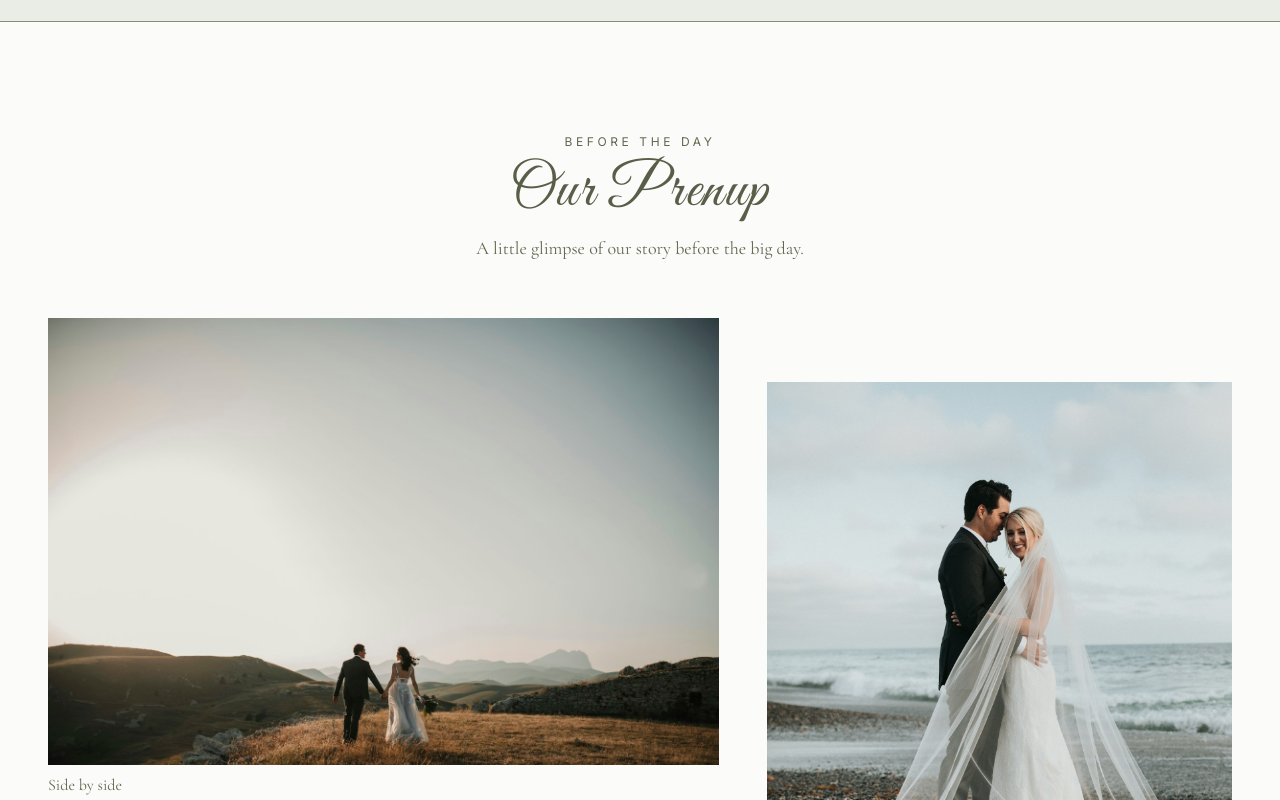
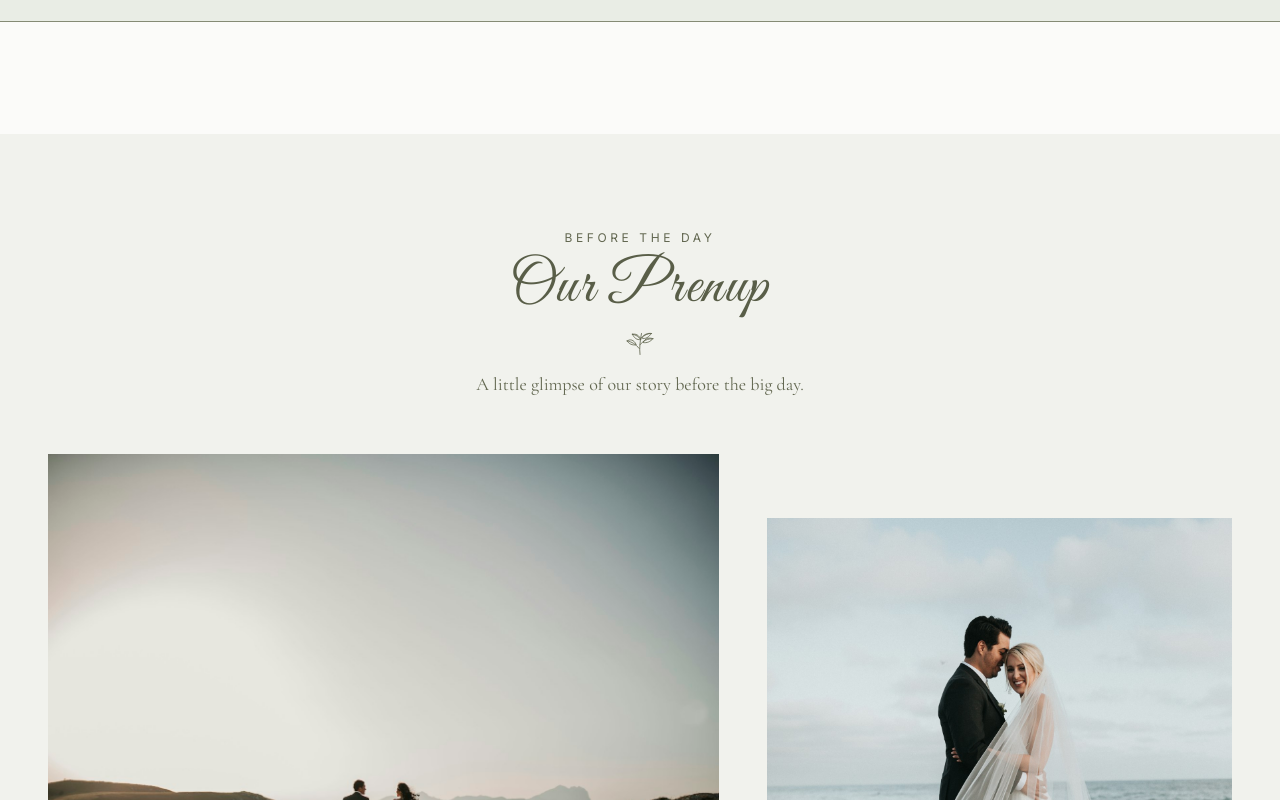
Before and after one commit to CeeZ-11/wedding-rsvp, a React (Vite) app: page / in a window 1280 px wide. Shown: the part 2540-3340 px from the top of the page. Built offline with nearby package versions, Linux system fonts and the light colour scheme; no server answers.

Commit message:
refine: elevate wedding invitation art direction

```diff
--- /dev/null
+++ b/src/components/BotanicalMark.tsx
@@ -0,0 +1,26 @@
+export function BotanicalMark({ className = "" }: { className?: string }) {
+  return (
+    <svg
+      aria-hidden="true"
+      focusable="false"
+      viewBox="0 0 64 36"
+      fill="none"
+      className={className}
+    >
+      <path
+        d="M32 32C31 24 32 14 34 4M31 24C26 18 21 15 15 14M32 19C37 13 42 11 49 11M33 12C30 8 27 6 22 5M34 10C38 6 42 4 47 4"
+        stroke="currentColor"
+        strokeWidth="1.1"
+        strokeLinecap="round"
+        strokeLinejoin="round"
+      />
+      <path
+        d="M15 14C18 11 24 12 27 19C22 20 17 18 15 14ZM49 11C45 9 39 10 36 16C41 17 46 15 49 11ZM22 5C26 4 31 6 33 12C28 13 24 10 22 5ZM47 4C43 3 37 5 34 10C39 12 44 9 47 4Z"
+        stroke="currentColor"
+        strokeWidth="1.1"
+        strokeLinecap="round"
+        strokeLinejoin="round"
+      />
+    </svg>
+  );
+}
--- a/src/components/EventLocation.tsx
+++ b/src/components/EventLocation.tsx
@@ -9,8 +9,8 @@ export function EventLocation() {
         <p className="mb-3 font-sans text-xs font-semibold uppercase tracking-[0.22em] text-olive-secondary">
           The setting
         </p>
-        <h2 className="flex items-center justify-center gap-3 font-serif text-5xl font-medium text-deep-olive sm:justify-start sm:text-6xl">
-          <MapPinned aria-hidden="true" className="h-7 w-7 stroke-[1.5] sm:h-8 sm:w-8" /> The venue
+        <h2 className="flex items-center justify-center gap-3 font-serif text-4xl font-medium text-deep-olive sm:justify-start sm:text-6xl">
+          <MapPinned aria-hidden="true" className="h-6 w-6 shrink-0 stroke-[1.5] sm:h-8 sm:w-8" /> Balai Ramirez DSB
         </h2>
       </header>
 
@@ -25,10 +25,7 @@ export function EventLocation() {
         </div>
 
         <div className="pt-1 text-center sm:pt-3 sm:text-left">
-          <p className="font-sans text-xs font-semibold uppercase tracking-[0.2em] text-olive-secondary">
-            Balai Ramirez DSB
-          </p>
-          <h3 className="mt-3 font-serif text-3xl leading-tight text-deep-olive sm:text-4xl">
+          <h3 className="mt-3 font-serif text-2xl leading-tight text-deep-olive sm:text-4xl">
             A garden setting for our day
           </h3>
           <p className="mt-4 font-sans text-base leading-relaxed text-olive-secondary">
--- a/src/components/Footer.tsx
+++ b/src/components/Footer.tsx
@@ -1,4 +1,5 @@
 import { Link } from "react-router-dom";
+import { BotanicalMark } from "./BotanicalMark";
 
 export function Footer() {
   return (
@@ -22,6 +23,8 @@ export function Footer() {
         </Link>
       </nav>
 
+      <BotanicalMark className="mx-auto mb-4 h-8 w-14 text-olive-secondary" />
+
       <p className="font-script text-4xl md:text-5xl text-deep-olive mb-3">
         Seamor &amp; Lady Stephanie
       </p>
--- a/src/components/PrenupGallery.tsx
+++ b/src/components/PrenupGallery.tsx
@@ -2,6 +2,7 @@ import { useEffect, useRef, useState } from 'react';
 import { AnimatePresence, motion, useReducedMotion } from 'framer-motion';
 import { ChevronLeft, ChevronRight, Expand, X } from 'lucide-react';
 import { prenupPhotos } from '../data/prenupPhotos';
+import { BotanicalMark } from './BotanicalMark';
 
 export function PrenupGallery() {
   const [activeIndex, setActiveIndex] = useState<number | null>(null);
@@ -163,14 +164,15 @@ export function PrenupGallery() {
       <section
         id="our-prenup"
         aria-labelledby="prenup-heading"
-        className="mx-auto mt-20 max-w-7xl px-4 pb-16 sm:mt-28 sm:px-8 lg:px-12"
+        className="mt-20 bg-light-sage/20 py-16 sm:mt-28 sm:py-24"
       >
+        <div className="mx-auto max-w-7xl px-4 sm:px-8 lg:px-12">
         <motion.header
           initial={reduceMotion ? false : { opacity: 0, y: 16 }}
           whileInView={reduceMotion ? undefined : { opacity: 1, y: 0 }}
           viewport={{ once: true, amount: 0.4 }}
           transition={{ duration: reduceMotion ? 0 : 0.7, ease: [0.22, 1, 0.36, 1] }}
-          className="mb-10 pt-16 text-center sm:mb-14 sm:pt-0 md:text-center"
+          className="mb-10 text-center sm:mb-14 md:text-center"
         >
           <p className="mb-3 font-sans text-xs uppercase tracking-[0.24em] text-olive-secondary sm:tracking-[0.3em]">
             Before the day
@@ -181,6 +183,7 @@ export function PrenupGallery() {
           >
             Our Prenup
           </h2>
+          <BotanicalMark className="mx-auto mt-3 h-7 w-12 text-olive-secondary" />
           <p className="mx-auto mt-3 max-w-md font-serif text-base text-olive-secondary sm:text-lg">
             A little glimpse of our story before the big day.
           </p>
@@ -206,9 +209,16 @@ export function PrenupGallery() {
             renderPhoto(
               photo,
               index,
-              itemIndex === 3 ? 'lg:mt-16' : itemIndex === 5 ? 'lg:mt-8' : '',
+              itemIndex === 2
+                ? 'col-span-2 lg:col-span-1'
+                : itemIndex === 3
+                  ? 'lg:mt-16'
+                  : itemIndex === 4
+                    ? 'lg:mt-8'
+                    : '',
             ),
           )}
+        </div>
         </div>
       </section>
 
--- a/src/components/WeddingHome.tsx
+++ b/src/components/WeddingHome.tsx
@@ -5,6 +5,7 @@ import { PrenupGallery } from './PrenupGallery';
 import { RSVPForm } from './RSVPForm';
 import { WelcomeMoment } from './WelcomeMoment';
 import { Camera, Church, DoorOpen, Sparkles, Utensils } from 'lucide-react';
+import { BotanicalMark } from './BotanicalMark';
 
 export function WeddingHome() {
   const reduceMotion = useReducedMotion();
@@ -90,7 +91,7 @@ export function WeddingHome() {
           </p>
           <h2
             id="wedding-details-heading"
-            className="font-serif text-7xl font-medium leading-none tabular-nums text-deep-olive sm:text-8xl"
+            className="font-serif text-8xl font-medium leading-none tabular-nums text-deep-olive sm:text-9xl"
           >
             27
           </h2>
@@ -152,6 +153,7 @@ export function WeddingHome() {
       <PrenupGallery />
 
       <section aria-label="RSVP" className="border-t border-[#76806A] bg-[#303B32] px-4 py-16 sm:py-24">
+        <BotanicalMark className="mx-auto mb-5 h-8 w-14 text-[#C6CEBC]" />
         <div className="mx-auto max-w-4xl border border-[#858B75] bg-card-bg px-1 py-10 sm:px-10 sm:py-14">
           <RSVPForm />
         </div>
--- a/src/components/WelcomeMoment.tsx
+++ b/src/components/WelcomeMoment.tsx
@@ -1,4 +1,5 @@
 import { prenupPhotos } from '../data/prenupPhotos';
+import { BotanicalMark } from './BotanicalMark';
 
 const welcomePhoto = prenupPhotos[0];
 
@@ -19,7 +20,7 @@ export function WelcomeMoment() {
         >
           Our story
         </h2>
-        <div aria-hidden="true" className="mx-auto my-6 h-px w-14 bg-readable-border md:mx-0" />
+        <BotanicalMark className="mx-auto my-5 h-7 w-12 text-olive-secondary md:mx-0" />
         {/* Replace this placeholder with the couple's own welcome copy when provided. */}
         <p className="mx-auto max-w-xl font-serif text-xl leading-relaxed text-olive-secondary sm:text-2xl md:mx-0">
           Personal welcome copy to be added.
--- a/src/pages/GuidePage.tsx
+++ b/src/pages/GuidePage.tsx
@@ -11,6 +11,7 @@ import { Seating } from "../components/Seating";
 import { Explore } from "../components/Explore";
 import { Footer } from "../components/Footer";
 import { prenupPhotos } from "../data/prenupPhotos";
+import { BotanicalMark } from "../components/BotanicalMark";
 
 const navItems = [
   { id: "schedule", label: "Schedule" },
@@ -143,12 +144,12 @@ export function GuidePage() {
         >
           <div className="order-2 sm:order-1">
             <p className="mb-4 font-sans text-xs font-semibold uppercase tracking-[0.22em] text-olive-secondary sm:tracking-[0.28em]">
-              Wedding Guide · For the day
+              Chapter II · The day
             </p>
             <h1 id="guide-heading" className="mx-auto max-w-4xl font-serif text-4xl font-medium leading-tight text-deep-olive sm:mx-0 sm:text-5xl md:text-6xl">
               Everything you need for December 27
             </h1>
-            <div aria-hidden="true" className="mx-auto my-6 h-px w-12 bg-readable-border sm:mx-0" />
+            <BotanicalMark className="mx-auto my-5 h-7 w-12 text-olive-secondary sm:mx-0" />
             <p className="font-serif text-xl text-deep-olive sm:text-2xl">
               Seamor &amp; Lady Stephanie
             </p>
@@ -169,7 +170,7 @@ export function GuidePage() {
         </motion.section>
 
         {/* Sections */}
-        <section id="schedule" className="scroll-mt-28 sm:scroll-mt-32">
+        <section id="schedule" className="-mx-6 scroll-mt-28 bg-light-sage/20 px-6 py-12 sm:mx-0 sm:scroll-mt-32 sm:bg-transparent sm:px-0 sm:py-0">
           <Schedule />
         </section>
 
```
Also changed, not shown: 1 other file (tests, documents, lock files or other folders).
